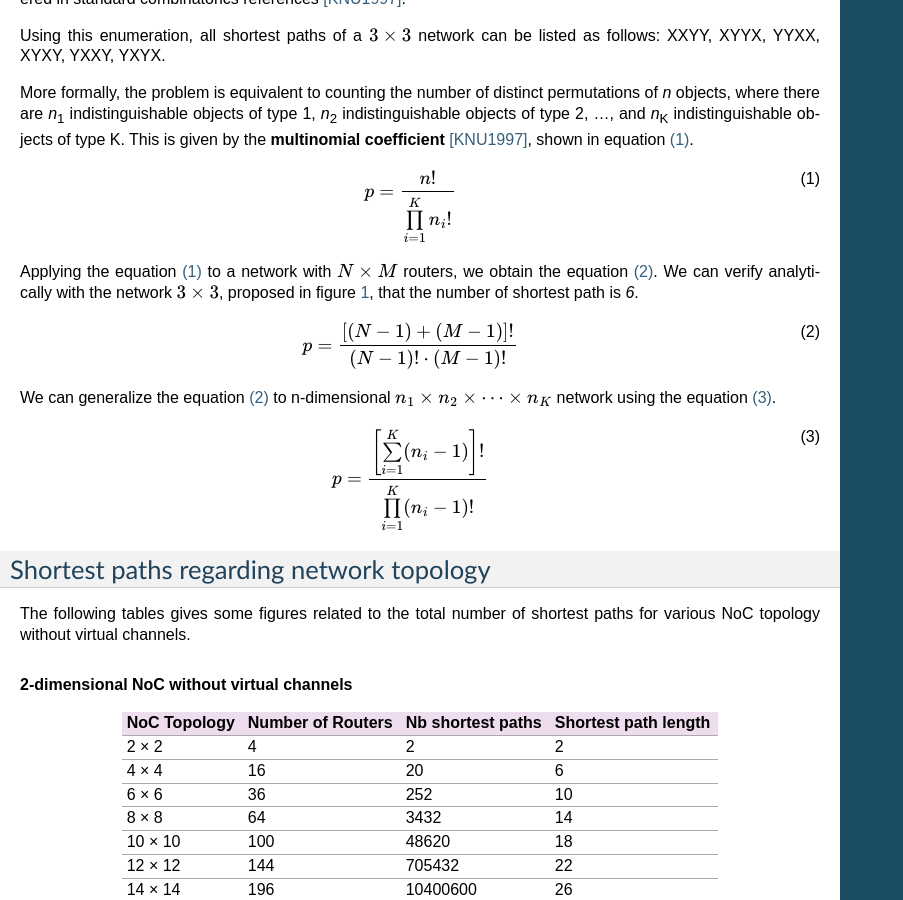
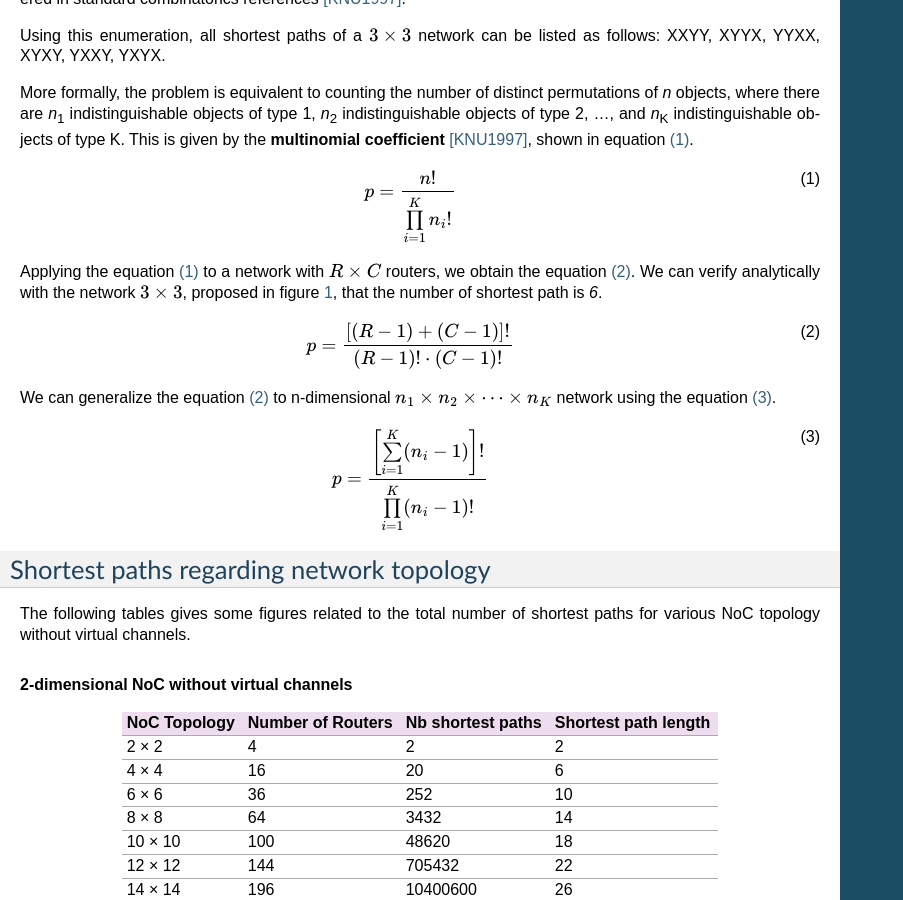
Before and after one commit to cclienti/verilog-ip, a Sphinx documentation site: the page built from hw/network/hynoc/doc/dev_guide/source/about_vc.rst, in a window 1280 px wide and 900 px high, scrolled down 1246 px. Shown: the whole window, without its empty margins (0-903 px from the left). Built offline with Sphinx 7.4.7, drawn with Linux system fonts in a browser that asks for light colours; formulas are drawn with MathJax 3.

Commit message:
fix(paper/docs): replace N×M mesh notation with R×C to avoid conflict with N (port count)

```diff
--- a/hw/network/hynoc/doc/dev_guide/source/about_vc.rst
+++ b/hw/network/hynoc/doc/dev_guide/source/about_vc.rst
@@ -57,12 +57,12 @@ of type 1, *n*:sub:`2` indistinguishable objects of type 2, ..., and
    p = {n! \over {\prod\limits^K_{i=1} n_i!}}
    :label: eq-looking-for-permutations
 
-Applying the equation :eq:`eq-looking-for-permutations` to a network with :math:`N \times M` routers, we obtain the
+Applying the equation :eq:`eq-looking-for-permutations` to a network with :math:`R \times C` routers, we obtain the
 equation :eq:`eq-n-m-permutations`. We can verify analytically with the network :math:`3 \times 3`, proposed in figure
 :num:`figure-counting-problem`, that the number of shortest path is *6*.
 
 .. math::
-   p = {\left[(N-1) + (M-1)\right]! \over {(N-1)! \cdot (M-1)!}}
+   p = {\left[(R-1) + (C-1)\right]! \over {(R-1)! \cdot (C-1)!}}
    :label: eq-n-m-permutations
 
 We can generalize the equation :eq:`eq-n-m-permutations` to n-dimensional :math:`n_1 \times n_2 \times \cdots \times n_K`
```
Also changed, not shown: 1 other file.
